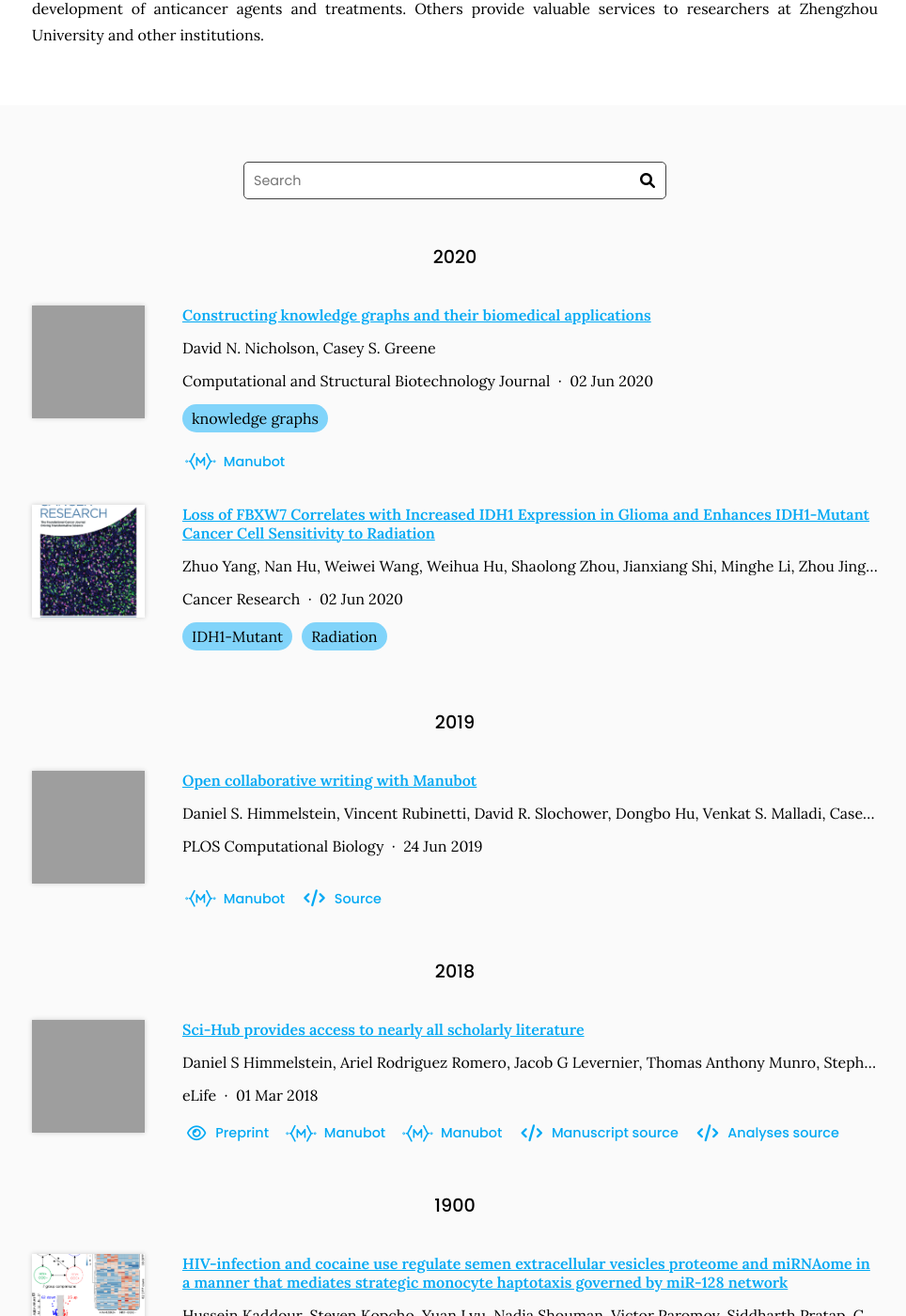
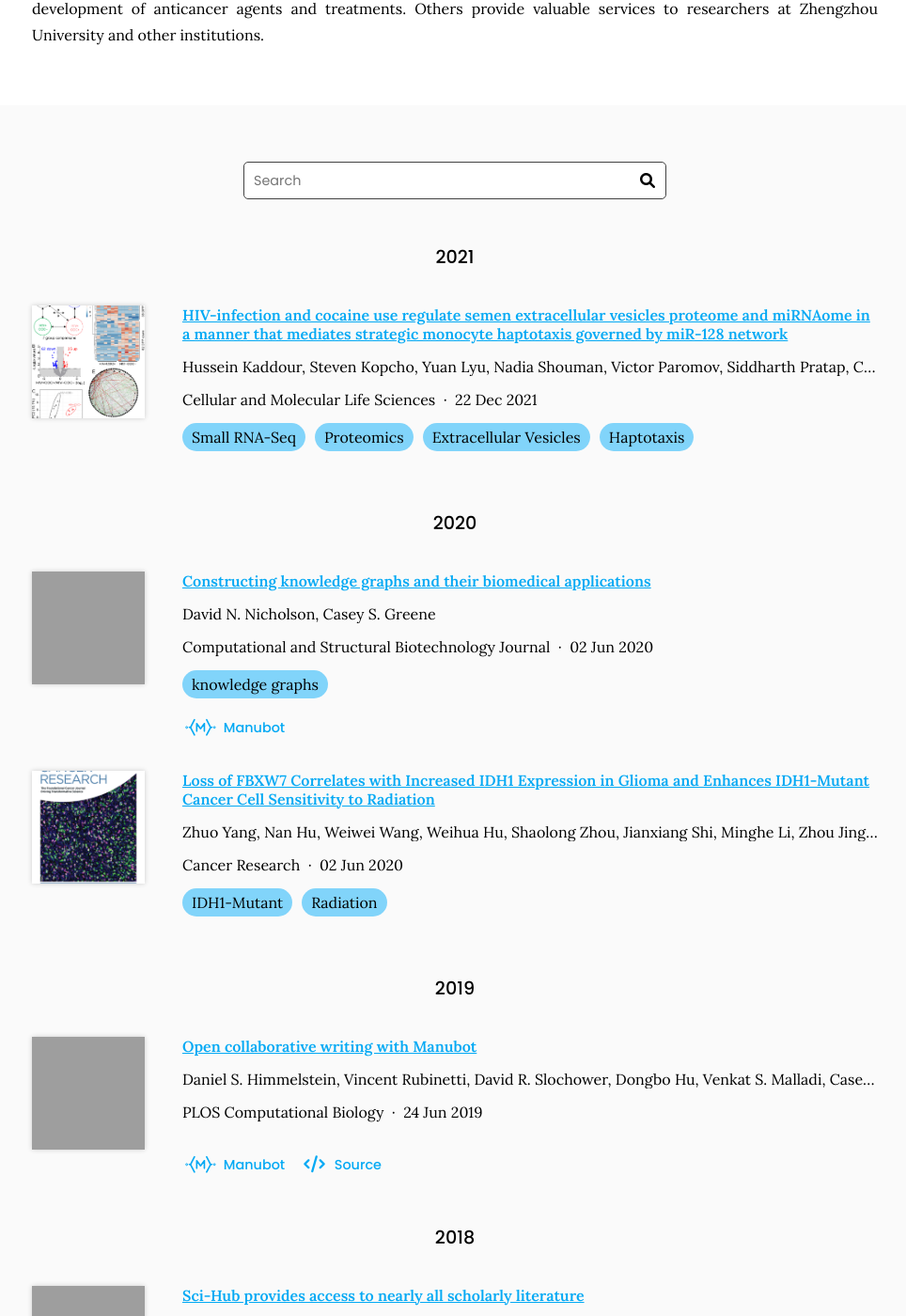
Before and after one commit to sean8purdue/lab-website-template, a Jekyll site: the page built from research/index.md, in a window 1280 px wide and 1400 px high, scrolled down 291 px. Shown: the whole window at 94% size, without its empty margins (156-1120 px from the left). Built offline with Jekyll 4.4.1, drawn with Linux system fonts in a browser that asks for light colours; some of the changed text lies outside the part shown; grey boxes are pictures that could not be loaded.

Commit message:
Generate citations

```diff
--- a/_data/citations.yaml
+++ b/_data/citations.yaml
@@ -46,7 +46,7 @@
   - Jack T. Stapleton
   - Chioma M. Okeoma
   publisher: Cellular and Molecular Life Sciences
-  date: 1900-1-1
+  date: '2021-12-22'
   link: https://doi.org/gqqs52
   image: images/publication/nihms-1804074-f0003.jpeg
   tags:
@@ -54,7 +54,7 @@
   - Proteomics
   - Extracellular Vesicles
   - Haptotaxis
-  _cache: 953657c533e65c545b020025427dce5f42c84220cf707e489237846fbcf4799d
+  _cache: f39c665365ec4e56805405a69d10220d8d7eca05b2e5e272d187f345d13dc199
 - id: doi:10.1016/j.csbj.2020.05.017
   title: Constructing knowledge graphs and their biomedical applications
   authors:
```
